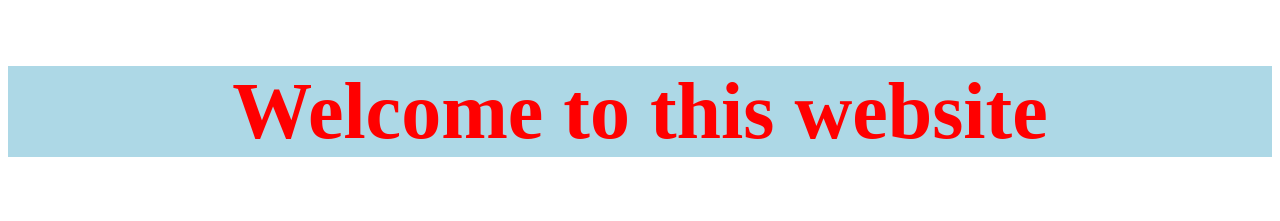
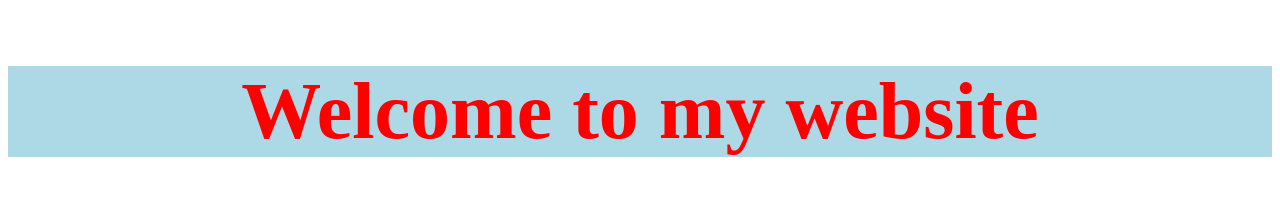
Before and after one commit to ryanklaiber/ryanklaiber.github.io, a plain HTML site: page index.html in a window 1280 px wide. Shown: the top 221 px of the page. Drawn offline with Linux system fonts and the light colour scheme.

Commit message:
change 'this' to 'my'

```diff
--- a/index.html
+++ b/index.html
@@ -8,7 +8,7 @@ p {color: green; font-size: 80px; text-align: center; border: 20px solid red; pa
 </head>
 <body>
 <header>
-<h2 style="color:red;">Welcome to this website</h2>
+<h2 style="color:red;">Welcome to my website</h2>
 </header>
 <nav>
 <a href="http://reddit.com">reddit.com</a>
```
